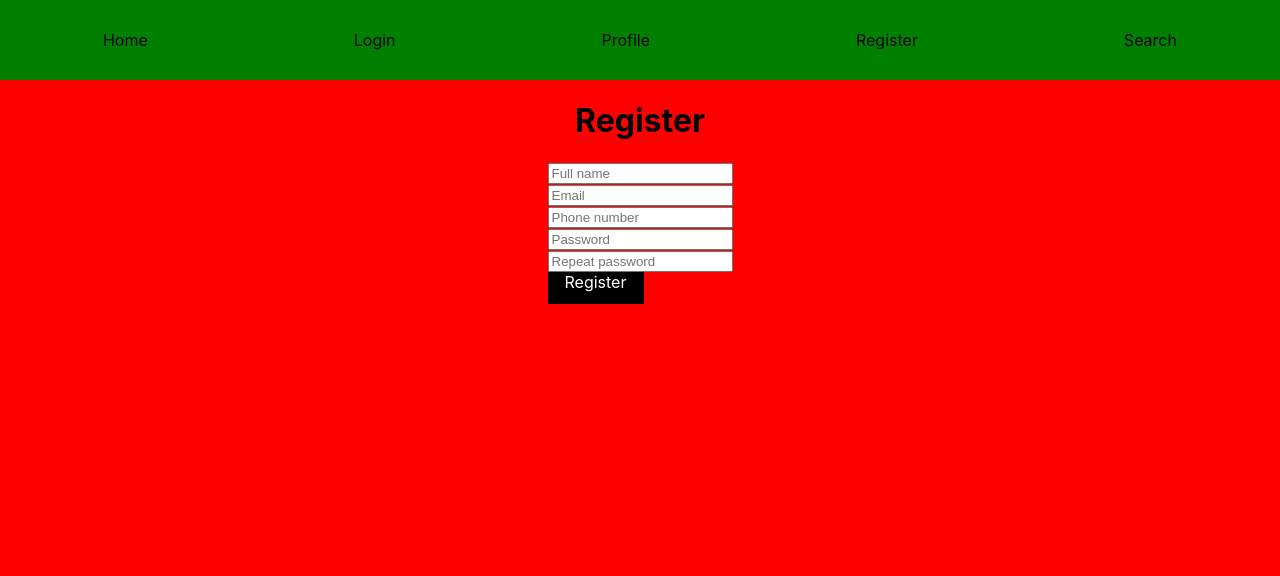
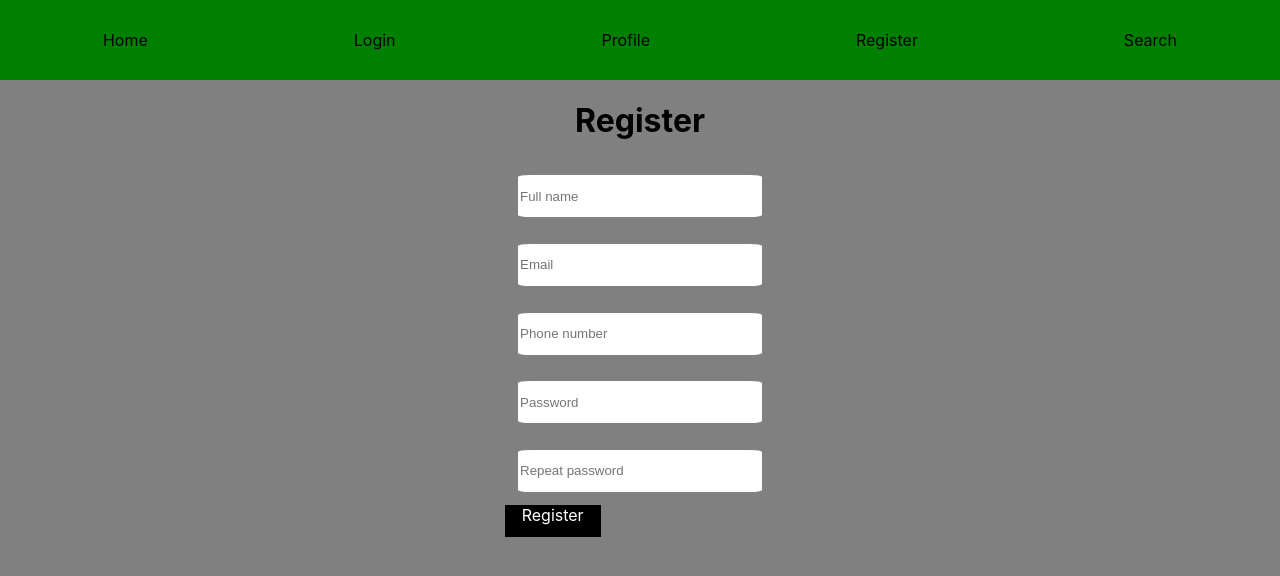
Before and after one commit to ricardorodriguez10/Oposkula, a React (Create React App) app: page /register in a window 1280 px wide. Shown: the top 576 px of the page. Built offline with nearby package versions, Linux system fonts and the light colour scheme.

Commit message:
inputs created with warning

```diff
--- /dev/null
+++ b/src/Services/validate.js
@@ -0,0 +1,45 @@
+
+export const errorValidate = (name,value) => {
+
+switch (name) {
+
+    case "name":
+
+        if (""){
+            return "Invalid name format";
+        } else {
+            return "";
+        }
+
+    case "email":
+
+    if (! /^[a-zA-Z0-9.!#$%&'*+/=?^_`{|}~-]+@[a-zA-Z0-9](?:[a-zA-Z0-9-]{0,61}[a-zA-Z0-9])?(?:\.[a-zA-Z0-9](?:[a-zA-Z0-9-]{0,61}[a-zA-Z0-9])?)*$/.test(value) ){
+        return "Invalid e-mail format";
+    } else {
+        return "";
+    }
+
+    case "phone":
+        if (! /(?=.*?[0-9])/.test(value)) {
+return "Phone number incorrect"
+        } else {
+            return "";
+        }
+
+        case "password":
+        case "password2":
+
+            if (value.length < 6) {
+    return "Write at least 6 characters"
+            } else {
+            if (! /[\d()+-]/g.test(value)) {
+                return "Invalid password format";
+            } else {
+                return "";
+            }
+        }
+
+    default: console.log("Check that all the answers are correct" );
+}
+
+};
--- a/src/containers/Register/Register.css
+++ b/src/containers/Register/Register.css
@@ -4,7 +4,7 @@
     height: 100vh;
     align-items: center;
     flex-direction: column;
-    background-color: red;
+    background-color: gray;
 }
 
 .registerButton {
@@ -17,3 +17,22 @@
     color: white;
     cursor: pointer;
 }
+
+.inputNormal {
+
+height: 3em;
+width: 18em;
+margin: 1em;
+border-radius: 5%;
+border: 0.5em blue;
+
+}
+
+.inputError {
+
+    border: 0.1em red;
+}
+
+.errorMessage {
+    color: red;
+}
--- a/src/containers/Register/Register.jsx
+++ b/src/containers/Register/Register.jsx
@@ -1,7 +1,56 @@
-import React from "react";
+import React, { useState } from "react";
+import { errorValidate } from "../../Services/validate";
 import "./Register.css"
 
 const Register = () => {
+
+const [user, setUser] = useState({
+  name: "",
+  email: "",
+  phone: "",
+  password: "",
+  password2:"",
+})
+
+const [userError, setUserError] = useState ({
+  nameError: "",
+  emailError: "",
+  phoneError: "",
+  passwordError: "",
+  password2Error:"",
+})
+
+const handleChange = (event) => {
+
+const {name, value} = event.target;
+setUser (prevValue => {
+  return {
+  ...prevValue,
+  [name] : value
+}
+})
+}
+
+const errorHandler = (event) => {
+const {name, value} = event.target;
+let error = "";
+error = errorValidate (name, value);
+
+if (event.target.name === "password2") {
+  if (user.password !== user.password2) {
+    error = "Write the same password"
+  }
+}
+
+setUserError (prevValue => {
+  return {
+    ...prevValue,
+    [name + "Error"]: error,
+  }
+})
+
+}
+
   return (
     <div className="registerPage">
       <h1>Register</h1>
@@ -11,21 +60,16 @@ const Register = () => {
 </div>
 
 <div className="registerInputs">
-<div>
-<input placeholder="Full name" type="text" name="name" />
-</div>
-<div>
-<input placeholder="Email" type="email" name="email" />
-</div>
-<div>
-<input placeholder="Phone number" type= "text" name="phone"/>
-</div>
-<div>
-<input placeholder="Password" type="password" name="password" />
-</div>
-<div>
-<input placeholder="Repeat password" type="password" name="password2" />
-</div>
+<input className={userError.nameError === "" ? "inputNormal" : "inputNormal inputError"} placeholder="Full name" type="text" name="name" onChange={handleChange} onBlur={errorHandler} />
+<div className="errorMessage"> {userError.nameError}</div>
+<input className={userError.emailError === "" ? "inputNormal" : "inputNormal inputError"} placeholder="Email" type="email" name="email" onChange={handleChange} onBlur={errorHandler}/>
+<div className="errorMessage"> {userError.emailError}</div>
+<input className={userError.phoneError === "" ? "inputNormal" : "inputNormal inputError"} placeholder="Phone number" type= "text" name="phone"  onChange={handleChange} onBlur={errorHandler}/>
+<div className="errorMessage"> {userError.phoneError}</div>
+<input className={userError.passwordError === "" ? "inputNormal" : "inputNormal inputError"} placeholder="Password" type="password" name="password" onChange={handleChange} onBlur={errorHandler} />
+<div className="errorMessage"> {userError.passwordError}</div>
+<input className={userError.password2Error === "" ? "inputNormal" : "inputNormal inputError"} placeholder="Repeat password" type="password" name="password2" onChange={handleChange} onBlur={errorHandler} />
+<div className="errorMessage"> {userError.password2Error}</div>
 
 <div className="registerButton">Register</div>
 
```
Also changed, not shown: src/Services/apiCalls.js (added).
